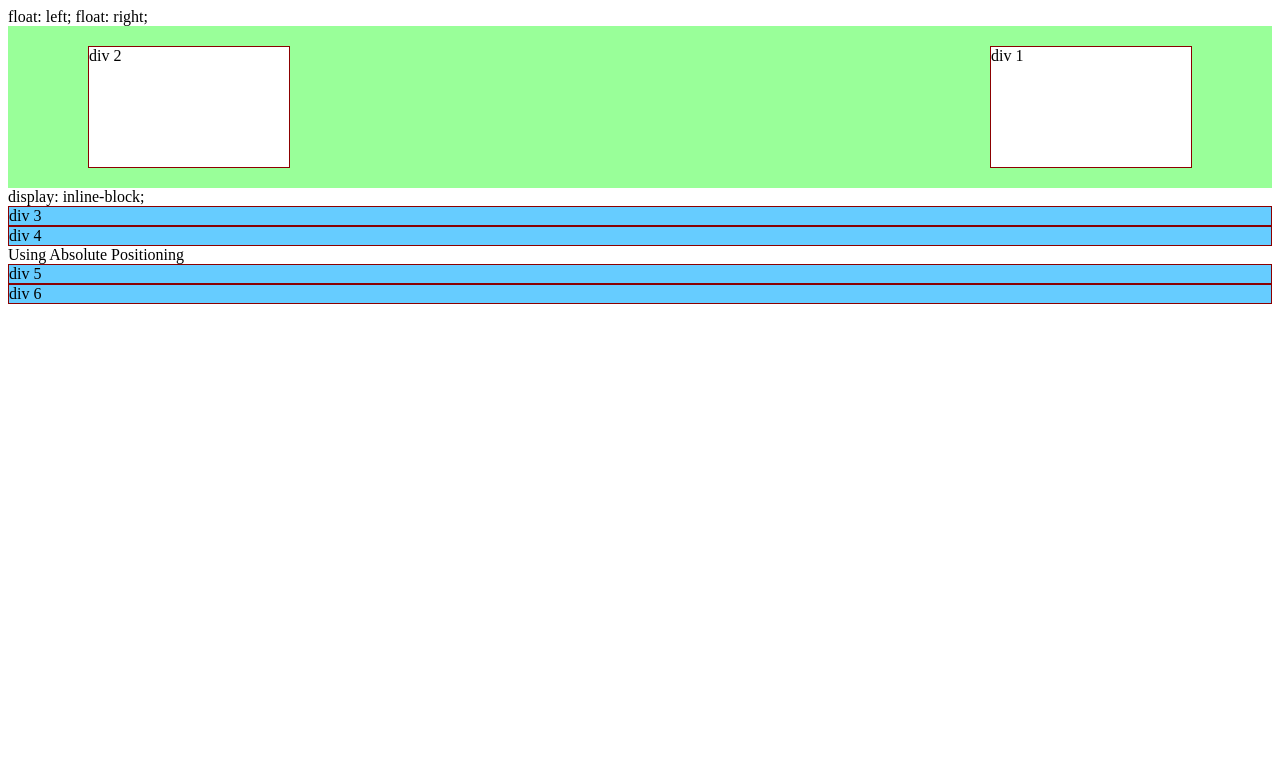
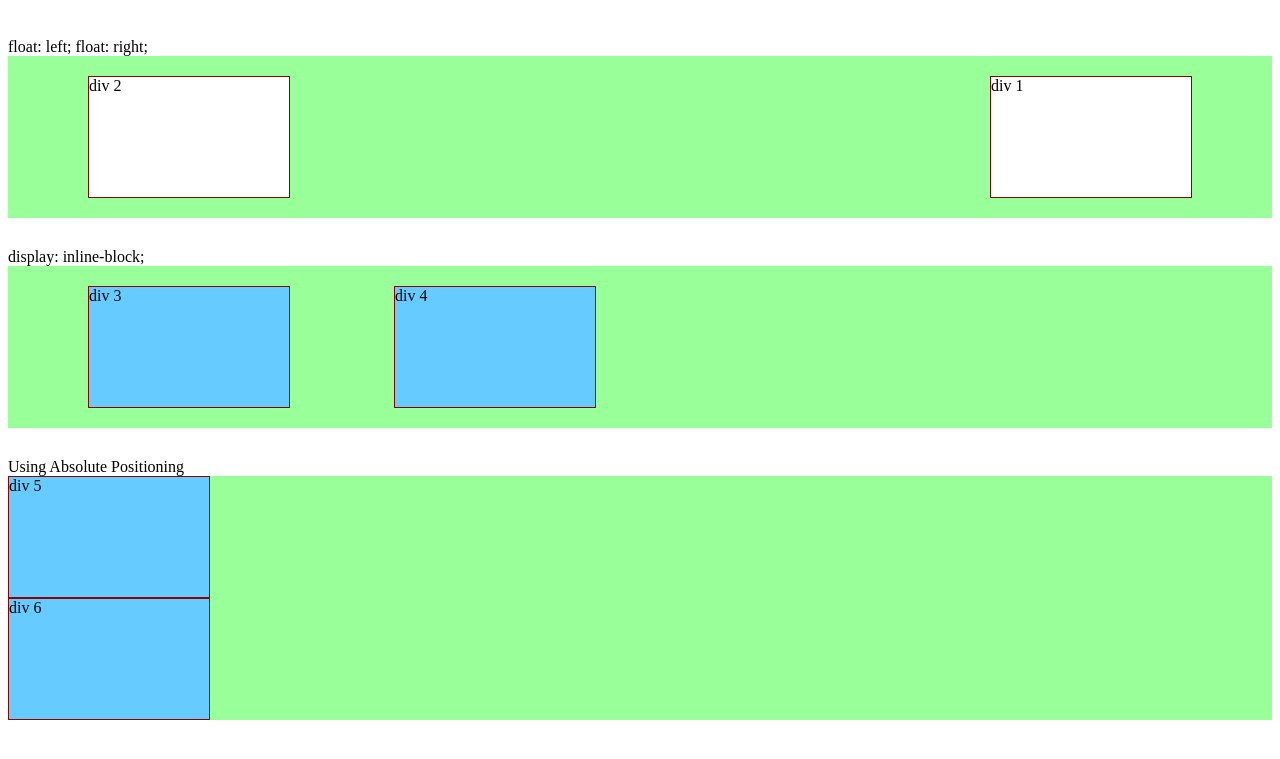
Before and after one commit to hintron/msedev_training, a PHP site: page /project1.html in a window 1280 px wide. Shown: the top 759 px of the page. Run offline with PHP 8.4, Linux system fonts and the light colour scheme.

Commit message:
Project1: Finished the second group of boxes using inline-block
Used block-inline to position the boxes in the second group.
Created a group-divider class to give each group extra padding.
Consolidated the box sizes into its own class.

```diff
--- a/project1/project1.css
+++ b/project1/project1.css
@@ -1,6 +1,10 @@
 /* To prevent elements below from jumping up into floated layouts */
 .cleared {
     clear: both;
+}
+
+.group-divider {
+    padding: 30px 0 0 0;
 }
 
 /* Background colors for various elements */
@@ -22,6 +26,16 @@
     border-color: #8b0000;
 }
 
+/* All boxes share the same size */
+.box-size {
+    width: 200px;
+    height: 120px;
+}
+
+/************************************************/
+/* use floats for the boxes */
+/************************************************/
+
 #group1 {
     /* This makes the outer div actually have a height, because it would be zero with two floated block elements */
     /* See http://stackoverflow.com/questions/5369954/why-is-my-divs-height-zero */
@@ -31,13 +45,41 @@
 #div1 {
     float: right;
     margin: 20px 80px 20px 0;
-    width: 200px;
-    height: 120px;
 }
 
 #div2 {
     float: left;
     margin: 20px 0 20px 80px;
-    width: 200px;
-    height: 120px;
 }
+
+/************************************************/
+/* use inline-block for the boxes */
+/************************************************/
+
+#group2 {
+}
+
+#div3 {
+    display: inline-block;
+    margin: 20px 100px 20px 80px;
+}
+
+#div4 {
+    display: inline-block;
+}
+
+/************************************************/
+/* use absolute positioning for the boxes */
+/************************************************/
+
+#group3 {
+}
+
+#div5 {
+    /* position: absolute; */
+
+}
+
+#div6 {
+    /* position: absolute; */
+}
--- a/project1/project1.html
+++ b/project1/project1.html
@@ -7,29 +7,31 @@
     <link rel="stylesheet" href="project1.css">
 </head>
 <body>
-    float: left; float: right;
-    <div id="group1" class="green-background">
-        <div id="div1" class="white-background red-border">div 1</div>
-        <div id="div2" class="white-background red-border">div 2</div>
-    </div>
-
-    <!-- clear the next green section, so it doesn't creep up -->
-    <div class="cleared">
-        display: inline-block;
-        <div id="group2" class="green-background">
-            <div id="div3" class="blue-background red-border">div 3</div>
-            <div id="div4" class="blue-background red-border">div 4</div>
+    <div class="group-divider">
+        float: left; float: right;
+        <div id="group1" class="green-background">
+            <div id="div1" class="box-size white-background red-border">div 1</div>
+            <div id="div2" class="box-size white-background red-border">div 2</div>
         </div>
     </div>
 
     <!-- clear the next green section, so it doesn't creep up -->
-    <!-- <div class="cleared"> -->
+    <div class="group-divider cleared">
+        display: inline-block;
+        <div id="group2" class="green-background cleared">
+            <div id="div3" class="box-size blue-background red-border">div 3</div>
+            <div id="div4" class="box-size blue-background red-border">div 4</div>
+        </div>
+    </div>
+
+    <!-- clear the next green section, so it doesn't creep up -->
+    <div class="group-divider cleared">
         Using Absolute Positioning
         <div id="group3" class="green-background">
-            <div id="div5" class="blue-background red-border">div 5</div>
-            <div id="div6" class="blue-background red-border">div 6</div>
+            <div id="div5" class="box-size blue-background red-border">div 5</div>
+            <div id="div6" class="box-size blue-background red-border">div 6</div>
         </div>
-    <!-- </div> -->
+    </div>
 
 </body>
 </html>
```
